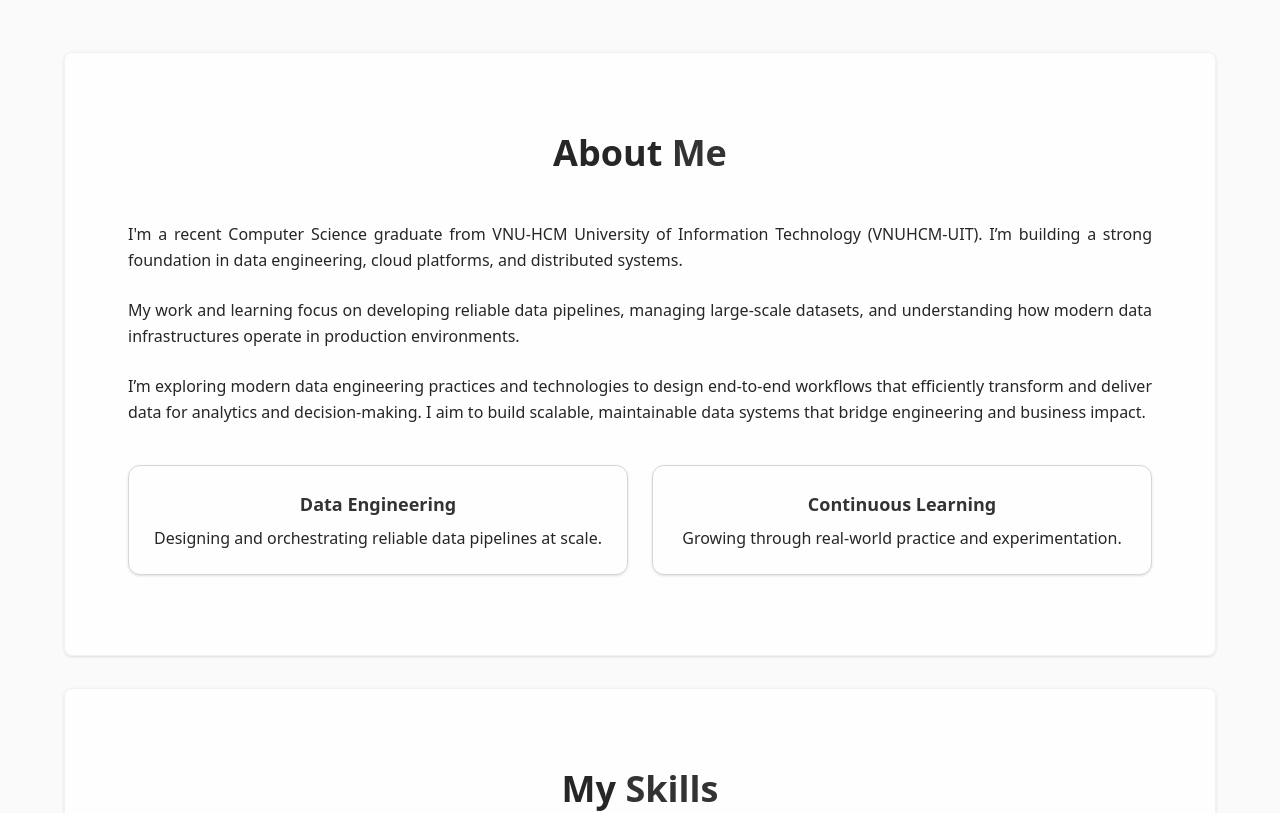
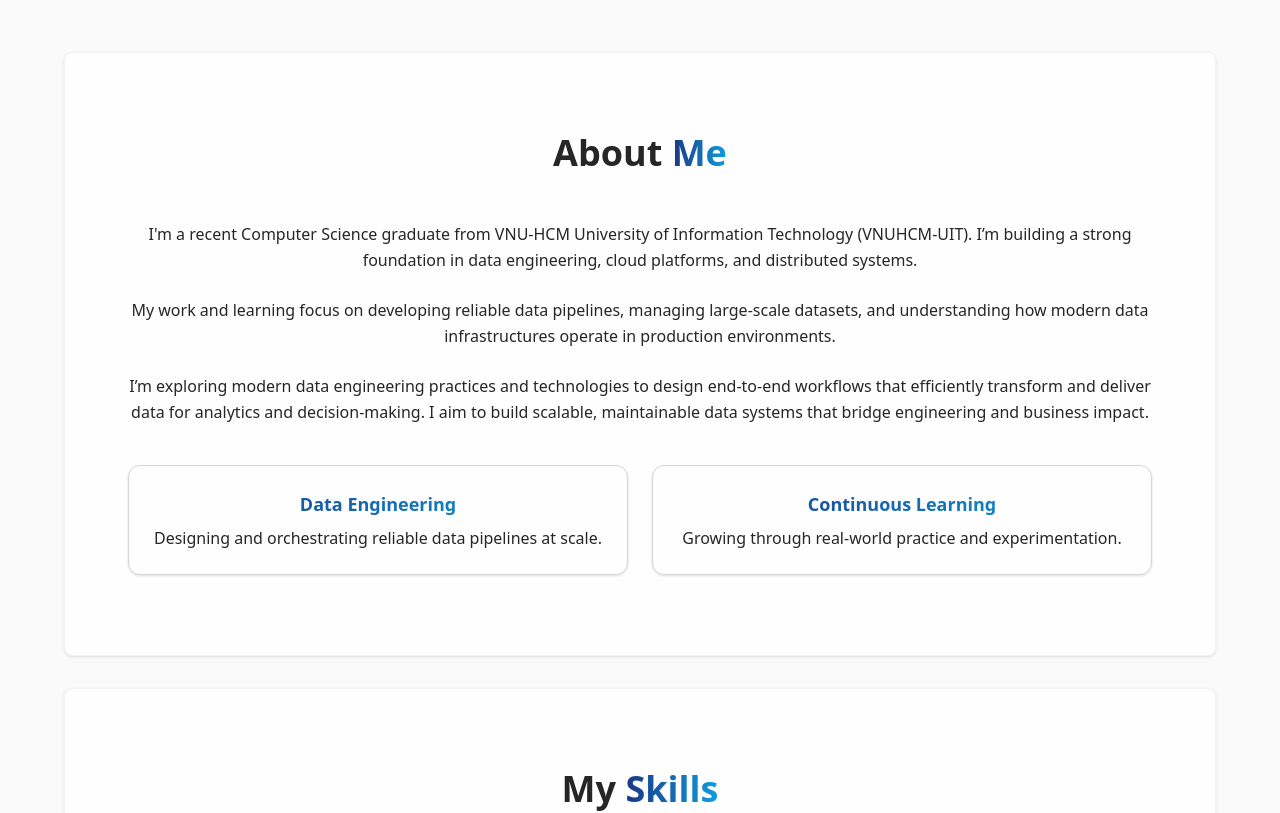
Before and after one commit to tanmaivan/portfolio, a React (Vite) app: page / in a window 1280 px wide. Shown: the part 840-1653 px from the top of the page. Built offline with nearby package versions, Linux system fonts and the light colour scheme.

Commit message:
style: adjust layout and remove text justify

```diff
--- a/src/components/AboutSection.jsx
+++ b/src/components/AboutSection.jsx
@@ -11,20 +11,20 @@ export const AboutSection = () => {
 
         <div className="space-y-8 sm:space-y-10">
           <div className="space-y-4 sm:space-y-6">
-            <p className="text-sm sm:text-base text-muted-foreground text-justify leading-relaxed">
+            <p className="text-sm sm:text-base text-muted-foreground leading-relaxed">
               I'm a recent Computer Science graduate from VNU-HCM University of
               Information Technology (VNUHCM-UIT). I’m building a strong
               foundation in data engineering, cloud platforms, and distributed
               systems.
             </p>
 
-            <p className="text-sm sm:text-base text-muted-foreground text-justify leading-relaxed">
+            <p className="text-sm sm:text-base text-muted-foreground leading-relaxed">
               My work and learning focus on developing reliable data pipelines,
               managing large-scale datasets, and understanding how modern data
               infrastructures operate in production environments.
             </p>
 
-            <p className="text-sm sm:text-base text-muted-foreground text-justify leading-relaxed">
+            <p className="text-sm sm:text-base text-muted-foreground leading-relaxed">
               I’m exploring modern data engineering practices and technologies
               to design end-to-end workflows that efficiently transform and
               deliver data for analytics and decision-making. I aim to build
--- a/src/components/HomeSection.jsx
+++ b/src/components/HomeSection.jsx
@@ -17,7 +17,7 @@ export const HomeSection = () => {
               </span>
             </h1>
 
-            <p className="text-base sm:text-lg md:text-xl text-muted-foreground max-w-2xl mx-auto md:mx-0 opacity-0 animate-fade-in-delay-3 text-justify">
+            <p className="text-base sm:text-lg md:text-xl text-muted-foreground max-w-2xl mx-auto md:mx-0 opacity-0 animate-fade-in-delay-3">
               I focus on building and learning data systems that handle
               large-scale information efficiently. My interest lies in data
               engineering and big data technologies - turning raw data into
--- a/src/components/MinimalistBackground.jsx
+++ b/src/components/MinimalistBackground.jsx
@@ -30,42 +30,7 @@ export const MinimalistBackground = () => {
       {/* Subtle grid pattern (only in dark mode) */}
       {isDarkMode && (
         <>
-          {/* Clouds */}
-          <div
-            className="cloud"
-            style={{ width: "480px", height: "220px", top: "10%", left: "-5%" }}
-          />
-          <div
-            className="cloud"
-            style={{
-              width: "520px",
-              height: "240px",
-              top: "20%",
-              right: "-8%",
-            }}
-          />
-          <div
-            className="cloud"
-            style={{
-              width: "360px",
-              height: "180px",
-              top: "35%",
-              left: "15%",
-              opacity: 0.4,
-            }}
-          />
-          <div
-            className="cloud"
-            style={{
-              width: "420px",
-              height: "200px",
-              top: "55%",
-              right: "10%",
-              opacity: 0.45,
-            }}
-          />
-
-          {/* Rain removed as requested */}
+          {/* Clouds removed as requested for pure black background */}
         </>
       )}
     </div>
--- a/src/components/ProjectsSection.jsx
+++ b/src/components/ProjectsSection.jsx
@@ -123,7 +123,7 @@ export const ProjectsSection = () => {
                     <h3 className="text-xl font-semibold mb-3">
                       {project.title}
                     </h3>
-                    <p className="text-muted-foreground mb-4 flex-grow text-justify">
+                    <p className="text-muted-foreground mb-4 flex-grow">
                       {project.description}
                     </p>
                     <div className="mt-2 flex justify-end">
--- a/src/index.css
+++ b/src/index.css
@@ -88,7 +88,7 @@
   }
 
   .dark {
-    --background: 0 0% 5%;
+    --background: 0 0% 0%;
     --foreground: 0 0% 90%;
 
     --card: 0 0% 12%;
@@ -248,12 +248,12 @@
 
 /* rainbow text */
 .text-rainbow {
-  /* Solid color: Primary Blue */
-  background: none;
-  -webkit-background-clip: unset;
-  background-clip: unset;
-  color: hsl(var(--primary));
-  text-shadow: none;
+  /* Light mode: Professional Deep Blue -> Teal Gradient */
+  background: linear-gradient(90deg, #1e3a8a, #0ea5e9);
+  -webkit-background-clip: text;
+  background-clip: text;
+  color: transparent;
+  text-shadow: 0 0 2px rgba(0, 0, 0, 0.05);
 }
 
 .dark .text-rainbow {
```
